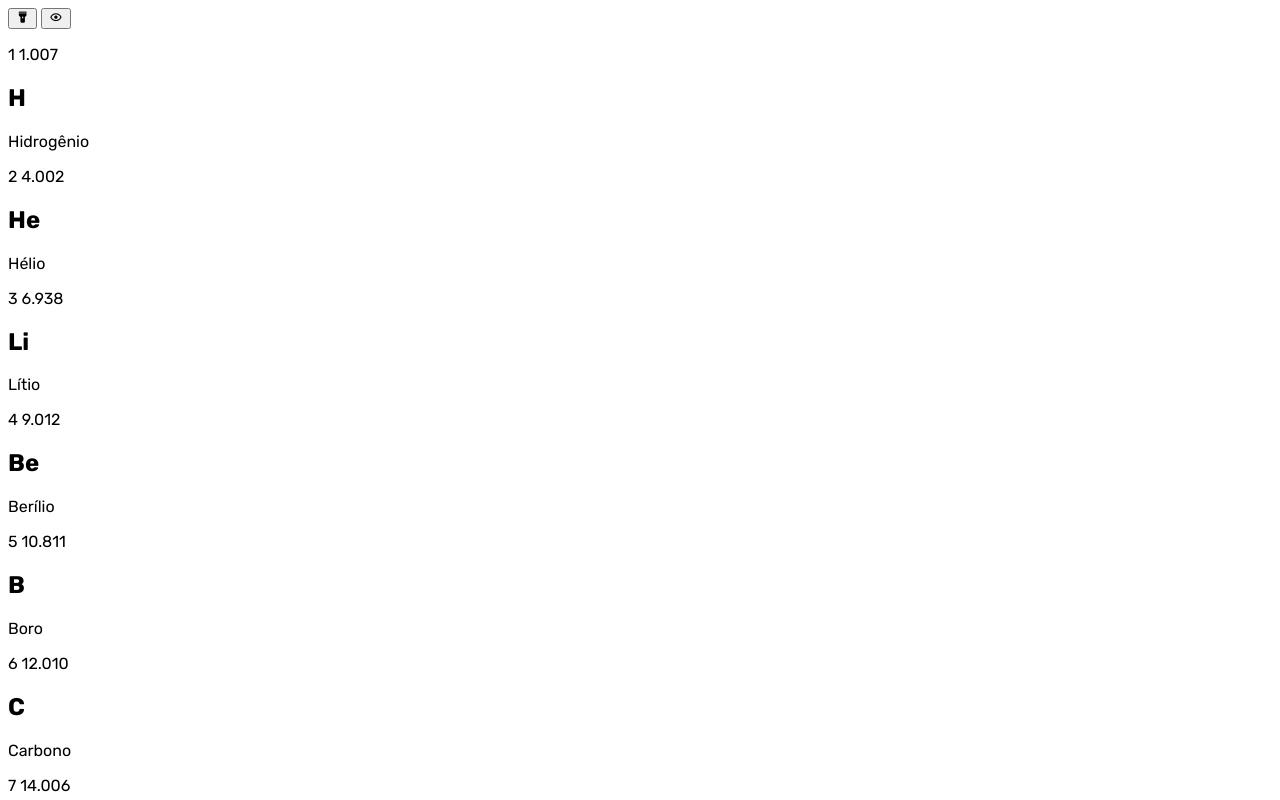
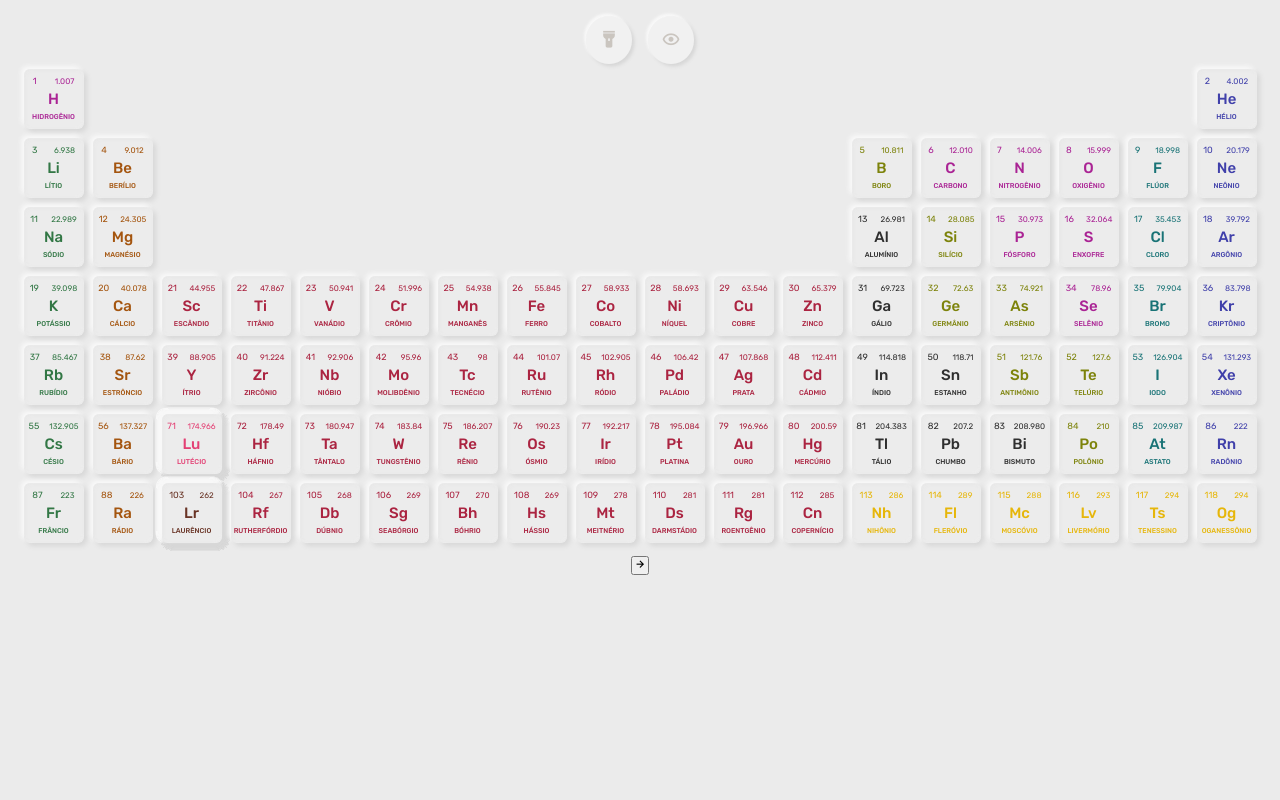
Before and after one commit to JadeCoelho/tabela-periodica, a plain HTML site: page index.html in a window 1280 px wide. Shown: the top 800 px of the page. Drawn offline with nearby package versions, Linux system fonts and the light colour scheme.

Commit message:
começando a estilizar os componentes e a tabela

```diff
--- a/index.html
+++ b/index.html
@@ -10,9 +10,9 @@
       rel="stylesheet"
     />
   </head>
-  <body>
-    <header>
-      <div class="btns">
+  <body class="d-flex fd-col">
+    <header class="d-flex">
+      <div class="btns d-flex">
         <button class="btn btn-mode" aria-label="alternar modo claro/escuro">
           <i class="bx bxs-torch"></i>
         </button>
@@ -23,7 +23,7 @@
           <i class="bx bx-show"></i>
         </button>
       </div>
-      <ul class="legend"></ul>
+      <ul class="legend d-flex"></ul>
     </header>
 
     <main class="table"></main>
--- a/style.css
+++ b/style.css
@@ -1,5 +1,163 @@
-@import url('https://fonts.googleapis.com/css2?family=Rubik:ital,wght@0,300..900;1,300..900&display=swap');
+@import url("https://fonts.googleapis.com/css2?family=Rubik:ital,wght@0,300..900;1,300..900&display=swap");
 
-*{
-    font-family: "Rubik", sans-serif;
+* {
+  font-family: "Rubik", sans-serif;
+  margin: 0;
+  padding: 0;
+  box-sizing: border-box;
 }
+
+:root {
+  --bgColor: #ebebeb;
+  --textColor: #333;
+  --bgColorEl: #ececec;
+  --bgColorBtn: #fbfbfb5a;
+  --lightShadow: #f8f8f8;
+  --darkShadow: #d7d7d7;
+  --btnShadow: -2px -2.5px 2.5px var(--lightShadow),
+    2.5px 2.5px 3.5px var(--darkShadow);
+  --btnColor: #7f6e5e57;
+  --nao-metais: #aa2394;
+  --gases-nobres: #4040aa;
+  --metais-alcalinos: #327745;
+  --metais-alcalino-terrosos: #a4550f;
+  --semimetais: #7d830b;
+  --halogenios: #197376;
+  --metais-de-transicao: #ab2441;
+  --metais-pos-transicao: #2f2f2f;
+  --lantanideos: #e34074;
+  --actinideos: #693426;
+  --propriedades-desconhecidas: #e6b60a;
+}
+
+.dark-mode {
+  --bgColor: #333232;
+  --textColor: #dcdcdc;
+  --bgColorEl: #313131;
+  --bgColorBtn: #444444cc;
+  --lightShadow: #4a4a4a;
+  --darkShadow: #212020;
+  --btnShadow: inset -2.3px -2.3px 5px var(--lightShadow),
+    inset 1.3px 1.3px 5px var(--darkShadow);
+  --btnColor: #ffcc00;
+  --nao-metais: #ff79e9;
+  --gases-nobres: #8f8fff;
+  --metais-alcalinos: #7fe69a;
+  --metais-alcalino-terrosos: #ffb472;
+  --semimetais: #e4ea73;
+  --halogenios: #5ae3e7;
+  --metais-de-transicao: #fb8d9e;
+  --metais-pos-transicao: #dcdcdc;
+  --lantanideos: #ffc1d4;
+  --actinideos: #dbb8af;
+  --propriedades-desconhecidas: #ffe149;
+}
+
+.d-flex {
+  display: flex;
+  align-items: center;
+}
+
+.fd-col {
+  flex-direction: column;
+}
+
+body {
+  background-color: var(--bgColor);
+  padding: 1rem 0.5rem;
+}
+
+.table {
+  display: grid;
+  grid-template-columns: repeat(18, 1fr);
+  margin-bottom: 0.5rem;
+}
+
+.element {
+  display: flex;
+  justify-content: center;
+  background-color: var(--bgColorEl);
+  box-shadow: -3px -3px 4.5px var(--lightShadow), 3px 3px 5px var(--darkShadow),
+    inset -1px -1px 4px color-mix(in srgb, var(--lightShadow), transparent 80%),
+    inset 1px 1px 4px color-mix(in srgb, var(--darkShadow), transparent 80%);
+  width: 60px;
+  height: 60px;
+  margin: 4.5px;
+  gap: 4px;
+  border-radius: 6px;
+  font-size: 10px;
+}
+
+.element header {
+  justify-content: space-around;
+}
+
+.element h2,
+.element p {
+  text-align: center;
+  font-weight: 500;
+}
+
+.element .atomNum {
+  font-size: 9px;
+}
+.element .atomMass {
+  font-size: 8px;
+}
+
+.element p {
+  font-size: 7px;
+  text-transform: uppercase;
+}
+
+.nao-metais {
+  color: var(--nao-metais);
+}
+.gases-nobres {
+  color: var(--gases-nobres);
+}
+.metais-alcalinos {
+  color: var(--metais-alcalinos);
+}
+.metais-alcalino-terrosos {
+  color: var(--metais-alcalino-terrosos);
+}
+.semimetais {
+  color: var(--semimetais);
+}
+.halogenios {
+  color: var(--halogenios);
+}
+.metais-de-transicao {
+  color: var(--metais-de-transicao);
+}
+.metais-pos-transicao {
+  color: var(--metais-pos-transicao);
+}
+.lantanideos {
+  color: var(--lantanideos);
+}
+.actinideos {
+  color: var(--actinideos);
+}
+.propriedades-desconhecidas {
+  color: var(--propriedades-desconhecidas);
+}
+
+.btns {
+  gap: 1rem;
+}
+
+.btns .btn {
+  background-color: var(--bgColorBtn);
+  border: none;
+  padding: 13px;
+  border-radius: 50%;
+  cursor: pointer;
+  box-shadow: var(--btnShadow);
+}
+
+.btn i {
+  color: var(--btnColor);
+  font-size: 20px;
+}
```
Also changed, not shown: elements.js.
